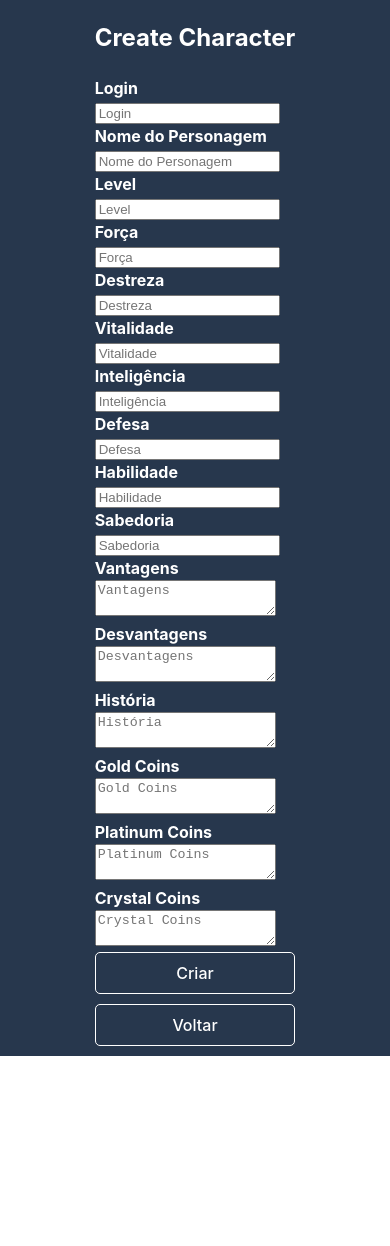
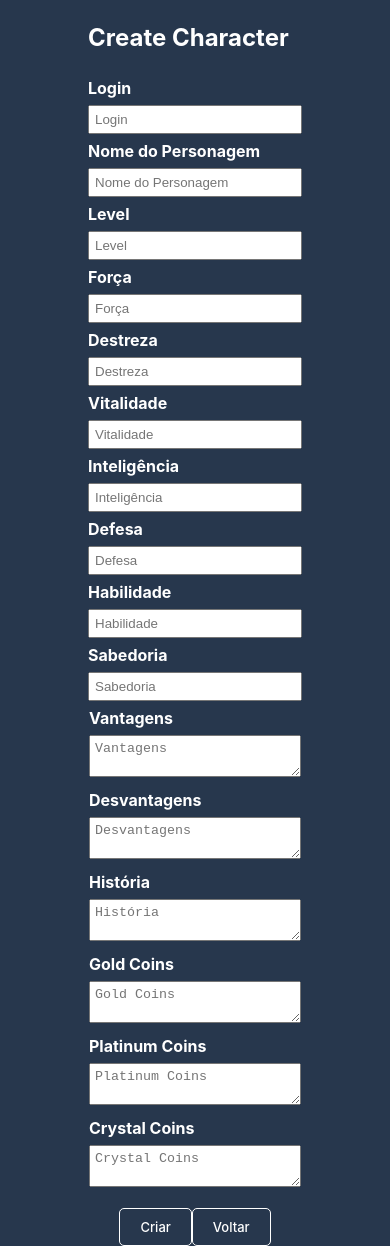
Before and after one commit to jfelipedev/playerFront, a React (Vite) app: page /playerFront/create-character in a window 390 px wide. Before the commit the page ends 1056 px from the top, so only its background shows below. Built offline with nearby package versions, Linux system fonts and the light colour scheme.

Commit message:
finished styling

```diff
--- a/src/components/CreateSheet.jsx
+++ b/src/components/CreateSheet.jsx
@@ -78,7 +78,7 @@
       <div className="d-flex justify-content-center align items-center bg-primary vh-100">
         <div className="bg-white p-3 rounded w-25">
           <h2>Create Character</h2>
-          <form onSubmit={handleSubmit}>
+          <form className="form-container" onSubmit={handleSubmit}>
             <div className="mb-3">
               <label htmlFor="login">
                 <strong>Login</strong> <br />
@@ -303,9 +303,7 @@
                 placeholder="Gold Coins"
                 className="form-control rounded-0"
                 value={values.gp}
-                onChange={(e) =>
-                  setValues({ ...values, gp: e.target.value })
-                }
+                onChange={(e) => setValues({ ...values, gp: e.target.value })}
               />
             </div>
 
@@ -338,13 +336,14 @@
                 }
               />
             </div>
-
-            <button className="home-button" type="submit" >
-              Criar
-            </button>
-            <Link to="/playerFront">
+            <div>
+              <button className="home-button" type="submit">
+                Criar
+              </button>
+              <Link to="/playerFront">
                 <button className="home-button">Voltar</button>
               </Link>
+            </div>
           </form>
         </div>
       </div>
--- a/src/components/SelectPlayerSheet.jsx
+++ b/src/components/SelectPlayerSheet.jsx
@@ -91,7 +91,7 @@
 
         {selectedId && userData._id ? (
           <div className="attributes-main-container">
-            <div>
+            <div className="teste">
              <div className="your-character">
               <h2>{userData.nome}</h2>
               <img src={userData.imgURL} />
--- a/src/components/UpdateSheet.jsx
+++ b/src/components/UpdateSheet.jsx
@@ -1,3 +1,4 @@
+import "./updateSheet.css";
 import { useState } from "react";
 import axios from "axios";
 import { Link } from "react-router-dom";
@@ -46,18 +47,22 @@
 
   return (
     <div>
+      <div className="update-sheet-intro-container">
       <Link to="/playerFront">
-        <button>Meu Personagem</button>
+        <button className="home-button">Meu Personagem</button>
       </Link>
       <h2>Atualizar Dados do Usuário</h2>
       <label>
-        Insira o ID da Ficha:
-        <input type="text" value={userId} onChange={handleUserIdChange} />
-      </label>
-      <button onClick={handleSearchClick}>Buscar</button>
-
+        <p>Insira o ID da Ficha:</p>
+        <input className="form-input" type="text" value={userId} onChange={handleUserIdChange} />
+      </label>{" "}
+      <br />
+      <button className="home-button" onClick={handleSearchClick}>
+        Buscar
+      </button>
+      </div>
       {userData && (
-        <form onSubmit={handleFormSubmit}>
+        <form className="form-container" onSubmit={handleFormSubmit}>
           <h3>Atualizar Persoangem </h3>
           <p>
             Nome: <strong>{userData.nome}</strong>
@@ -140,38 +145,39 @@
               value={updatedData.sabedoria || ""}
               onChange={handleInputChange}
             />
-          </label><br />
+          </label>
+          <br />
           <label>
             GP:
             <input
-              type="text"
+              type="number"
               name="gp"
               value={updatedData.gp || ""}
               onChange={handleInputChange}
             />
-          </label><br />
-
+          </label>
+          <br />
           <label>
             Platinum:
             <input
-              type="text"
+              type="number"
               name="platinum"
               value={updatedData.platinum || ""}
               onChange={handleInputChange}
             />
-          </label><br />
+          </label>
+          <br />
           <label>
             Crystal:
             <input
-              type="text"
+              type="number"
               name="crystal"
               value={updatedData.crystal || ""}
               onChange={handleInputChange}
             />
           </label>
+          <br />
 
-          <br />
-          <br /> <br />
           <button type="submit">Atualizar Personagem</button>
           {updateSuccess && <p>Dados atualizados com sucesso!</p>}
         </form>
--- a/src/components/selectPlayerSheet.css
+++ b/src/components/selectPlayerSheet.css
@@ -1,4 +1,4 @@
-layer-sheet-main-container {
+.player-sheet-main-container {
   display: flex;
   flex-direction: column;
 }
@@ -31,7 +31,7 @@
   color: white;
   padding: 7px 0;
   background: transparent;
-  transition: border-color 0.2s;
+  transition: 0.2s;
 
   margin-bottom: 10px;
 }
@@ -90,3 +90,37 @@
     border-radius: 3px;
     font-size: small;
 }
+
+
+@media (max-width: 660px) {
+
+  .attributes-main-container {
+    display: flex;
+    flex-direction: column;
+    gap: 30px;
+    align-items: center;
+    justify-content: center;
+    padding: 10px;
+  }
+
+  .set-container{
+    align-items: center;
+  }
+
+  .teste{
+    display: flex;
+    flex-direction: column;
+    align-items: center;
+  }
+
+  .attributes{
+    align-items: center;
+  }
+
+  .character-money{
+    justify-content: center;
+}
+.life-mana-container{
+  display: flex;
+}
+}
--- a/src/components/textsAreas.css
+++ b/src/components/textsAreas.css
@@ -1,9 +1,9 @@
-.text-area-main-container{
+.text-area-main-container {
   display: flex;
   flex-direction: column;
   align-items: center;
 }
-.text-area-save-button{
+.text-area-save-button {
   background: none;
   border: 1px solid white;
   color: white;
@@ -12,7 +12,20 @@
   margin-left: 5px;
 }
 
-.textareas-container{
-    resize: none;
+.textareas-container {
+  resize: vertical;
   overflow-y: scroll;
 }
+
+@media (max-width: 660px) {
+  .textareas-container {
+    display: flex;
+    flex-direction: column;
+    align-items: center;
+
+  }
+
+  .text-area-save-button{
+    margin-top: 10px;
+  }
+}
--- /dev/null
+++ b/src/components/updateSheet.css
@@ -0,0 +1,32 @@
+.update-sheet-intro-container{
+    display: flex;
+    flex-direction: column;
+    align-items: center;
+}
+input {
+    display:block;
+    width:200px;
+    margin:5px 0;
+    padding:5px;
+
+  }
+  textarea{
+    resize: vertical;
+    width: 200px;
+    margin:5px 0;
+    padding:5px;
+  }
+  .type-1 {
+    border-radius:10px;
+    border: 1px solid #eee;
+    transition: .3s border-color;
+  }
+  .type-1:hover {
+    border: 10px solid black;
+  }
+
+  .form-container{
+    display: flex;
+    flex-direction: column;
+    align-items: center;
+  }
--- a/src/pages/Home.css
+++ b/src/pages/Home.css
@@ -42,7 +42,7 @@
     margin-top: 20px;
   }
 
-  @media screen and (min-width: 768px) {
+  @media (min-width: 768px) {
     .nav-buttons {
       flex-wrap: nowrap;
     }
@@ -52,4 +52,31 @@
       margin-right: 10px;
       margin-bottom: 0;
     }
+
   }
+
+  @media (max-width: 800px){
+    .diplayed-sheet{
+      width: 95%;
+  }
+  }
+
+  @media (max-width: 660px) {
+
+    .diplayed-sheet{
+        width: 80%;
+    }
+
+    .nav-buttons {
+      flex-wrap: nowrap;
+      gap: 10px;
+    }
+
+    .home-button {
+      width: auto;
+      margin-top: 10px;
+      margin-bottom: 0;
+      font-size: small;
+    }
+
+  }
```
Lines whose indentation alone changed are shown as unchanged.
